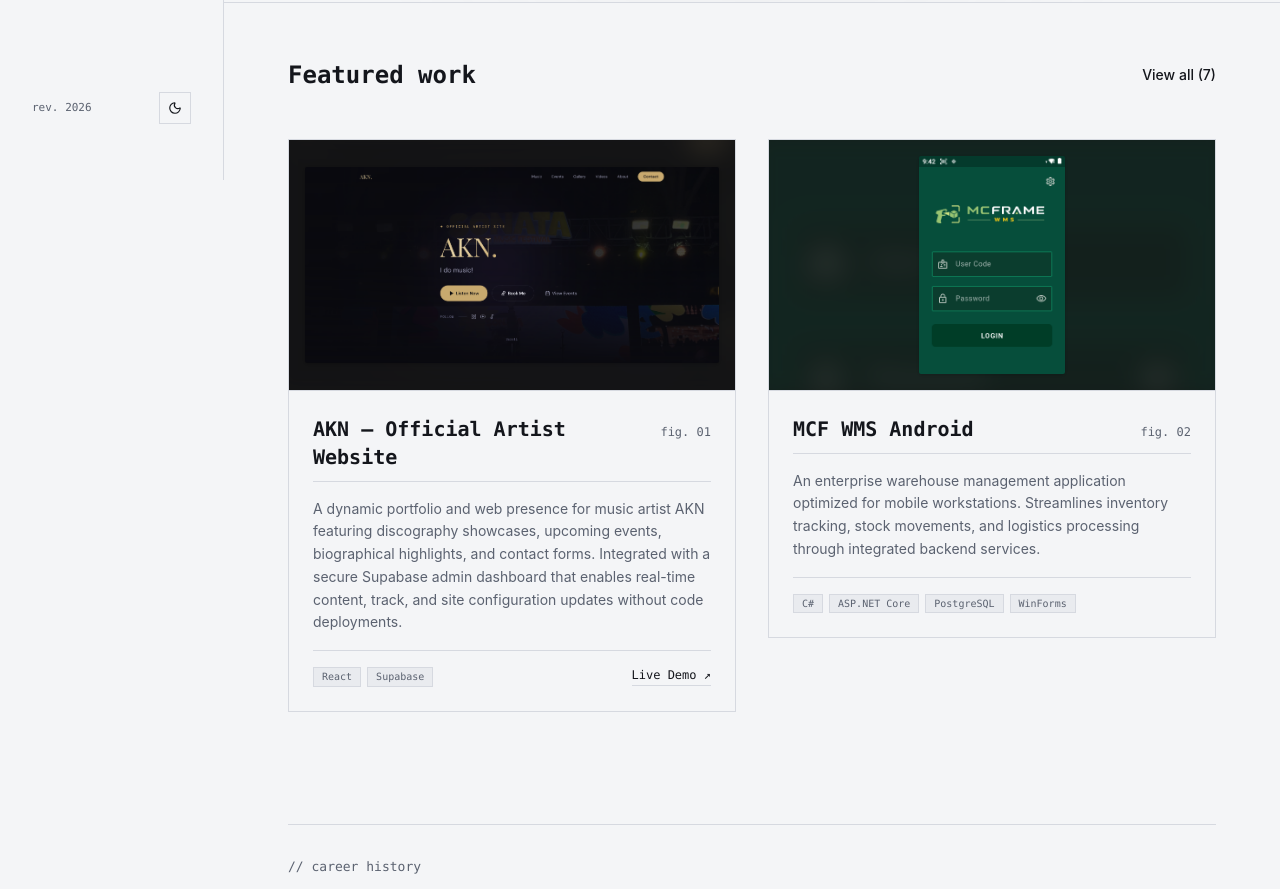
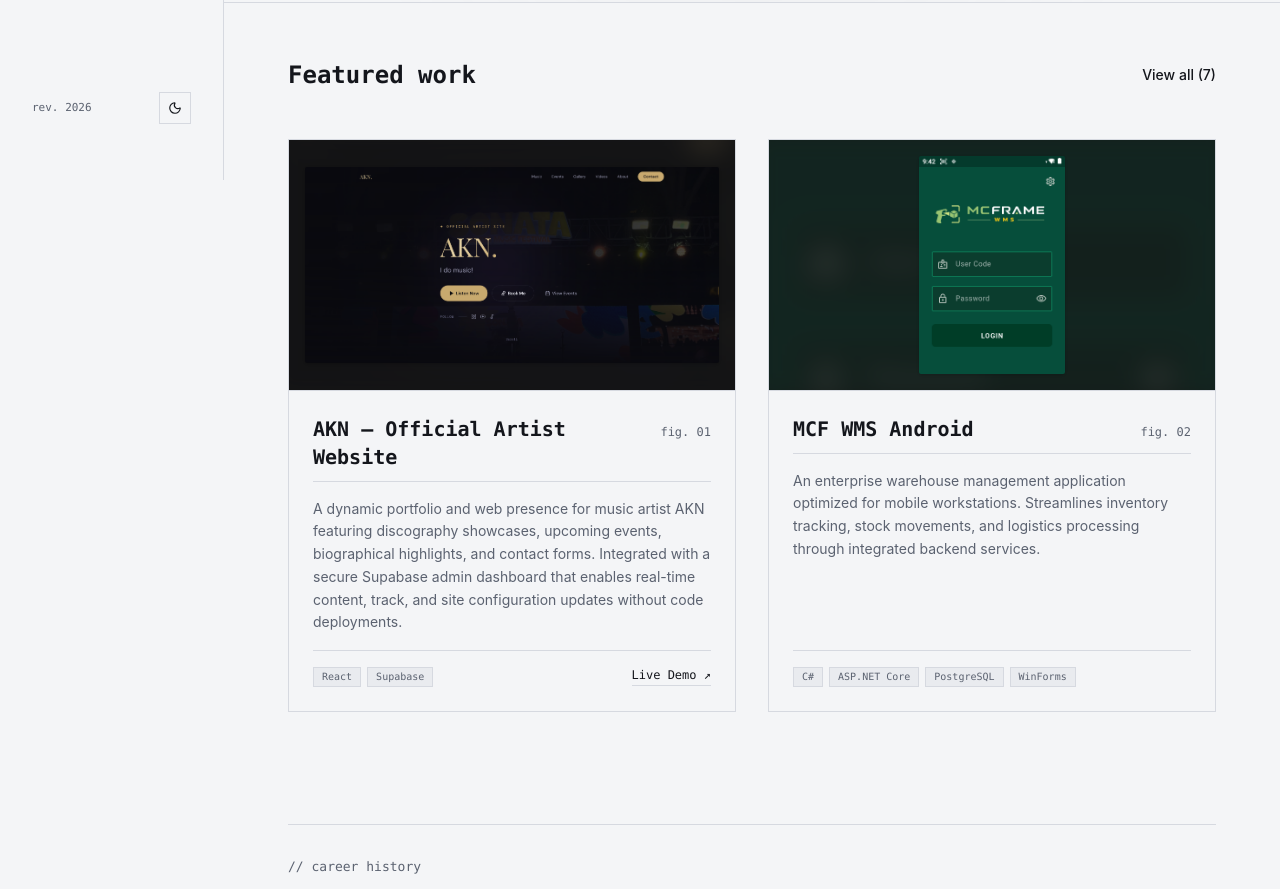
Before and after one commit to ardiente-ken/ken-portfolio, a Next.js app: page / in a window 1280 px wide. Shown: the part 620-1509 px from the top of the page. Built offline with nearby package versions, Linux system fonts and the light colour scheme; grey boxes are pictures that could not be loaded.

Commit message:
fixed height of projects

```diff
--- a/components/site/ProjectCard.tsx
+++ b/components/site/ProjectCard.tsx
@@ -94,11 +94,12 @@
 
   return (
     <>
-      <article className="flex flex-col border border-line bg-paper text-xs overflow-hidden w-full">
-        {/* 1. IMAGES (Top Section - Always uses cardImage / first pic) */}
+      {/* h-full allows the card to automatically match the tallest card in the grid row */}
+      <article className="flex flex-col border border-line bg-paper text-xs overflow-hidden w-full h-full">
+        {/* 1. IMAGES (Top Section - Fixed aspect ratio & shrink-0) */}
         <div
           onClick={handleOpenModal}
-          className={`relative w-full aspect-[16/9] bg-neutral-900 overflow-hidden group border-b border-line flex items-center justify-center ${
+          className={`relative w-full aspect-[16/9] shrink-0 bg-neutral-900 overflow-hidden group border-b border-line flex items-center justify-center ${
             hasImages ? "cursor-pointer" : ""
           }`}
         >
@@ -132,8 +133,9 @@
           )}
         </div>
 
-        {/* CONTENT BODY */}
-        <div className="flex flex-col p-5 md:p-6 gap-4">
+        {/* CONTENT BODY - flex-1 pushes bottom section while keeping all text rendered */}
+        <div className="flex flex-col flex-1 p-5 md:p-6 gap-4 justify-between">
+          <div className="flex flex-col gap-4">
             {/* 2. PROJECT TITLE */}
             <div className="flex items-baseline justify-between gap-3 border-b border-line/30 pb-2.5">
               <h3 className="font-display font-semibold text-lg md:text-xl text-ink">
@@ -144,13 +146,14 @@
               </span>
             </div>
 
-          {/* 3. DESCRIPTION */}
+            {/* 3. DESCRIPTION (Renders in full) */}
             <p className="text-xs md:text-sm text-ink-soft leading-relaxed whitespace-pre-line">
               {project.description}
             </p>
+          </div>
 
-          {/* 4. TECH STACK & LINKS */}
-          <div className="pt-4 border-t border-line/40 flex flex-wrap items-center justify-between gap-4">
+          {/* 4. TECH STACK & LINKS - Aligned at the bottom across all cards */}
+          <div className="pt-4 border-t border-line/40 flex flex-wrap items-center justify-between gap-4 mt-auto">
             {tags.length > 0 && (
               <ul className="flex flex-wrap gap-1.5">
                 {tags.map((t) => (
```
Lines whose indentation alone changed are shown as unchanged.
